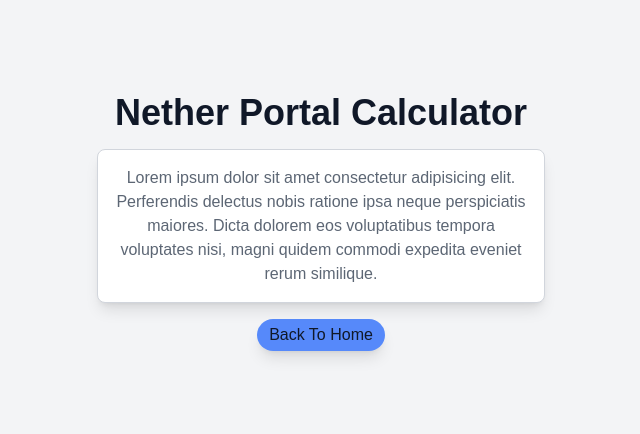
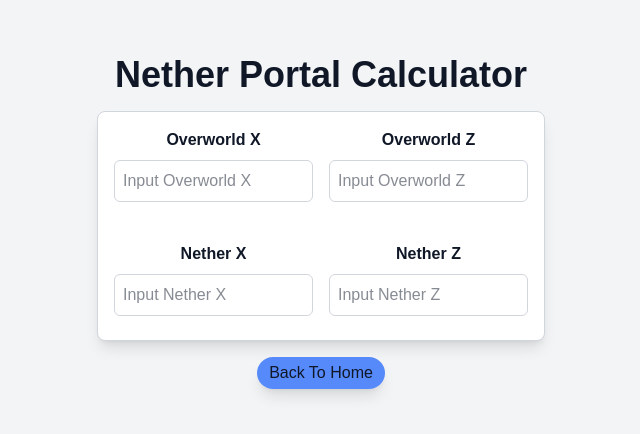
Before and after one commit to Smootheez/Seez-Utils, a React (Vite) app: page /nether-portal-calculator in a window 1280 px wide. Shown: the part 178-612 px from the top of the page, without its empty margins (319-959 px from the left). Built offline with nearby package versions, Linux system fonts and the light colour scheme.

Commit message:
complete the nether portal calculator page

```diff
--- a/src/pages/NetherPortalCalculator.tsx
+++ b/src/pages/NetherPortalCalculator.tsx
@@ -1,17 +1,118 @@
+import { useState } from "react";
 import { BackToHomeButton } from "../components/button";
 
 export function NetherPortalCalculator() {
+  const [overworldX, setOverworldX] = useState<string>("");
+  const [overworldZ, setOverworldZ] = useState<string>("");
+  const [netherX, setNetherX] = useState<string>("");
+  const [netherZ, setNetherZ] = useState<string>("");
+
+  // Handle Overworld X input and calculate Nether X
+  const handleOverworldX = (value: string) => {
+    setOverworldX(value);
+    if (value !== "" && !isNaN(Number(value))) {
+      setNetherX(Math.floor(parseFloat(value) / 8).toString());
+    } else {
+      setNetherX("");
+    }
+  };
+
+  // Handle Overworld Z input and calculate Nether Z
+  const handleOverworldZ = (value: string) => {
+    setOverworldZ(value);
+    if (value !== "" && !isNaN(Number(value))) {
+      setNetherZ(Math.floor(parseFloat(value) / 8).toString());
+    } else {
+      setNetherZ("");
+    }
+  };
+
+  // Handle Nether X input and calculate Overworld X
+  const handleNetherX = (value: string) => {
+    setNetherX(value);
+    if (value !== "" && !isNaN(Number(value))) {
+      setOverworldX((parseFloat(value) * 8).toString());
+    } else {
+      setOverworldX("");
+    }
+  };
+
+  // Handle Nether Z input and calculate Overworld Z
+  const handleNetherZ = (value: string) => {
+    setNetherZ(value);
+    if (value !== "" && !isNaN(Number(value))) {
+      setOverworldZ((parseFloat(value) * 8).toString());
+    } else {
+      setOverworldZ("");
+    }
+  };
+
   return (
     <main className="flex flex-col items-center justify-center h-screen text-center">
       <h1 className="text-text text-3xl font-bold md:text-4xl max-w-md">
         Nether Portal Calculator
       </h1>
-      <div className="my-2 md:my-4 text-muted-text/90 max-w-md bg-surface rounded-lg shadow-lg p-4 border border-border">
-        <div>
-          Lorem ipsum dolor sit amet consectetur adipisicing elit. Perferendis
-          delectus nobis ratione ipsa neque perspiciatis maiores. Dicta dolorem
-          eos voluptatibus tempora voluptates nisi, magni quidem commodi
-          expedita eveniet rerum similique.
+      <div className="my-2 md:my-4 max-w-md bg-surface rounded-lg shadow-lg p-4 border border-border w-full flex flex-col gap-8">
+        <div className="grid grid-cols-1 md:grid-cols-2 gap-x-4">
+          <div className="flex flex-col gap-y-2">
+            <label htmlFor="overworld-x" className="font-bold">
+              Overworld X
+            </label>
+            <input
+              type="number"
+              name="Overworld X"
+              id="overworld-x"
+              placeholder="Input Overworld X"
+              value={overworldX}
+              onChange={(e) => handleOverworldX(e.target.value)}
+              className="border border-border rounded-md p-2 mb-2 focus:outline-none focus:border-secondary"
+            />
+          </div>
+          <div className="flex flex-col gap-y-2">
+            <label htmlFor="overworld-z" className="font-bold">
+              Overworld Z
+            </label>
+            <input
+              type="number"
+              name="Overworld Z"
+              id="overworld-z"
+              placeholder="Input Overworld Z"
+              value={overworldZ}
+              onChange={(e) => handleOverworldZ(e.target.value)}
+              className="border border-border rounded-md p-2 mb-2 focus:outline-none focus:border-secondary"
+            />
+          </div>
+        </div>
+
+        <div className="grid grid-cols-1 md:grid-cols-2 gap-x-4">
+          <div className="flex flex-col gap-y-2">
+            <label htmlFor="nether-x" className="font-bold">
+              Nether X
+            </label>
+            <input
+              type="number"
+              name="Nether X"
+              id="nether-x"
+              placeholder="Input Nether X"
+              value={netherX}
+              onChange={(e) => handleNetherX(e.target.value)}
+              className="border border-border rounded-md p-2 mb-2 focus:outline-none focus:border-secondary"
+            />
+          </div>
+          <div className="flex flex-col gap-y-2">
+            <label htmlFor="nether-z" className="font-bold">
+              Nether Z
+            </label>
+            <input
+              type="number"
+              name="Nether Z"
+              id="nether-z"
+              placeholder="Input Nether Z"
+              value={netherZ}
+              onChange={(e) => handleNetherZ(e.target.value)}
+              className="border border-border rounded-md p-2 mb-2 focus:outline-none focus:border-secondary"
+            />
+          </div>
         </div>
       </div>
       <BackToHomeButton />
```
